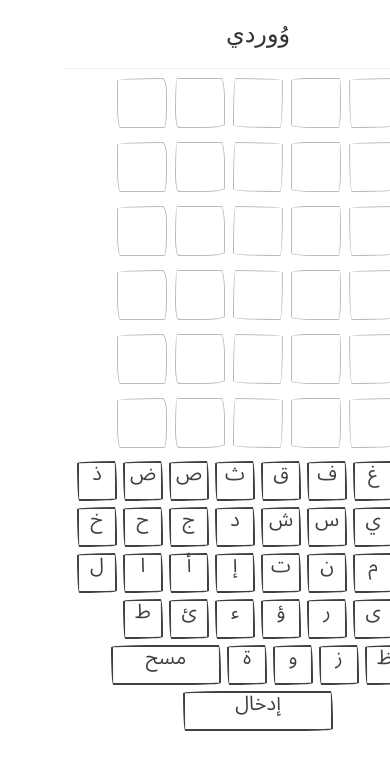
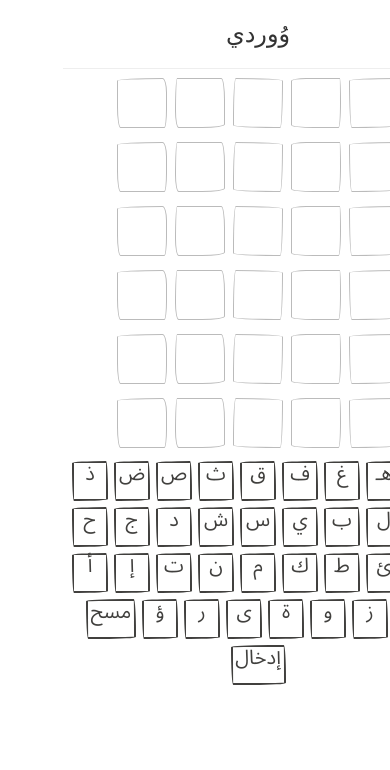
Before and after one commit to ThinkX1/wordy, a React (Vite) app: page / in a window 390 px wide. Shown: the top 770 px of the page. Built offline with nearby package versions, Linux system fonts and the light colour scheme; a web font is replaced by a local one.

Commit message:
style for mobile

```diff
--- a/src/components/keypad.tsx
+++ b/src/components/keypad.tsx
@@ -51,10 +51,10 @@ export const Keypad: FC<Props> = ({ usedKeys }) => {
     "ط",
     "ئ",
     "ء",
+    "مسح",
     "ؤ",
     "ر",
     "ى",
-    "مسح",
     "ة",
     "و",
     "ز",
--- a/src/index.css
+++ b/src/index.css
@@ -65,22 +65,22 @@ color: #333;
 }
 
 .keypad {
-	max-width: 500px;
+	max-width: 415px;
 	margin: 5px auto;
 	direction: ltr;
 	}
 .keypad > div {
 	margin: 3px;
-	width: 40px;
+	width: 36px;
 	height: 40px;
 	display: inline-block;
 }
 
 .keypad .enter {
-  width: 150px;
+  width: 55px;
 }
 .keypad .backspace {
-  width: 110px;
+  width: 50px;
 }
 
 .keypad > div.green {
```
